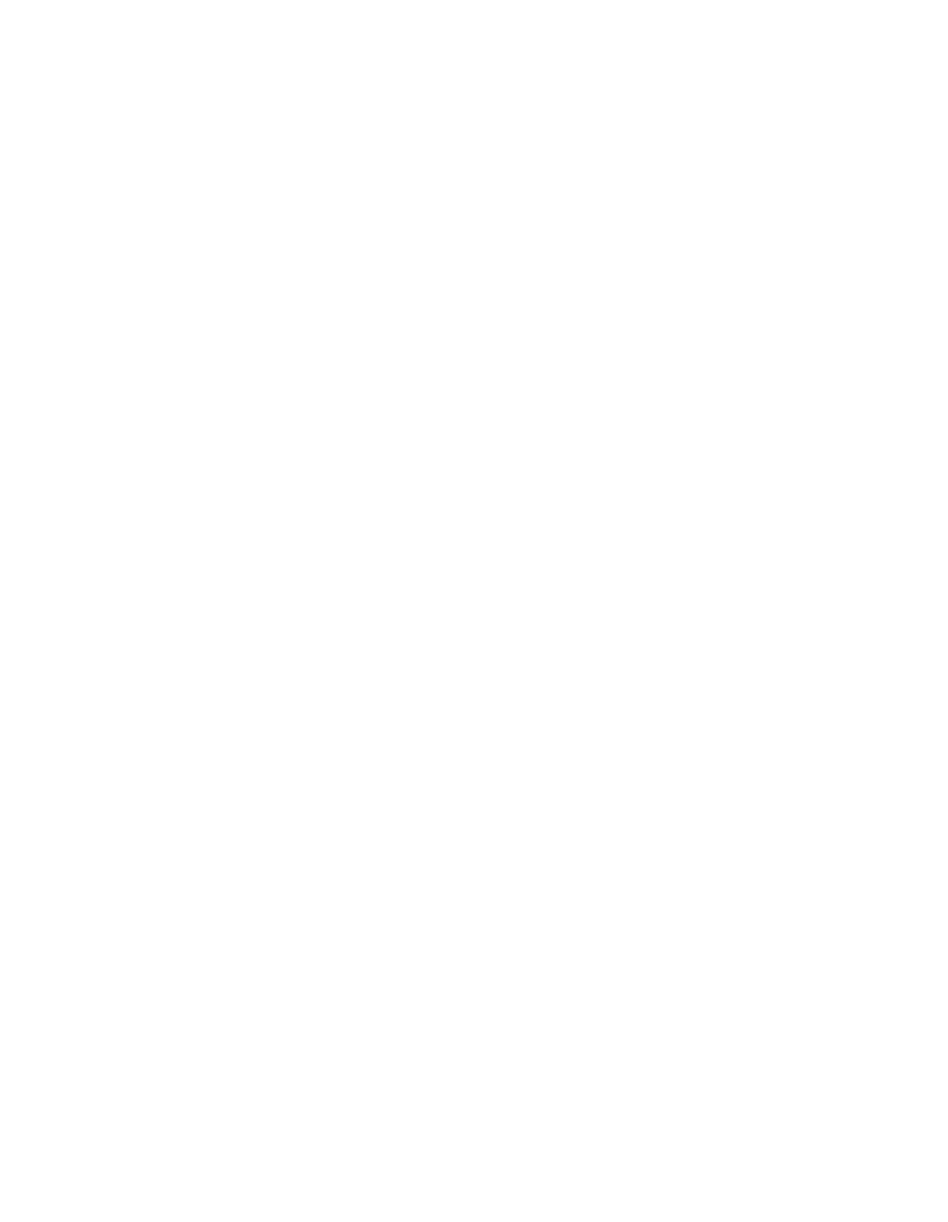
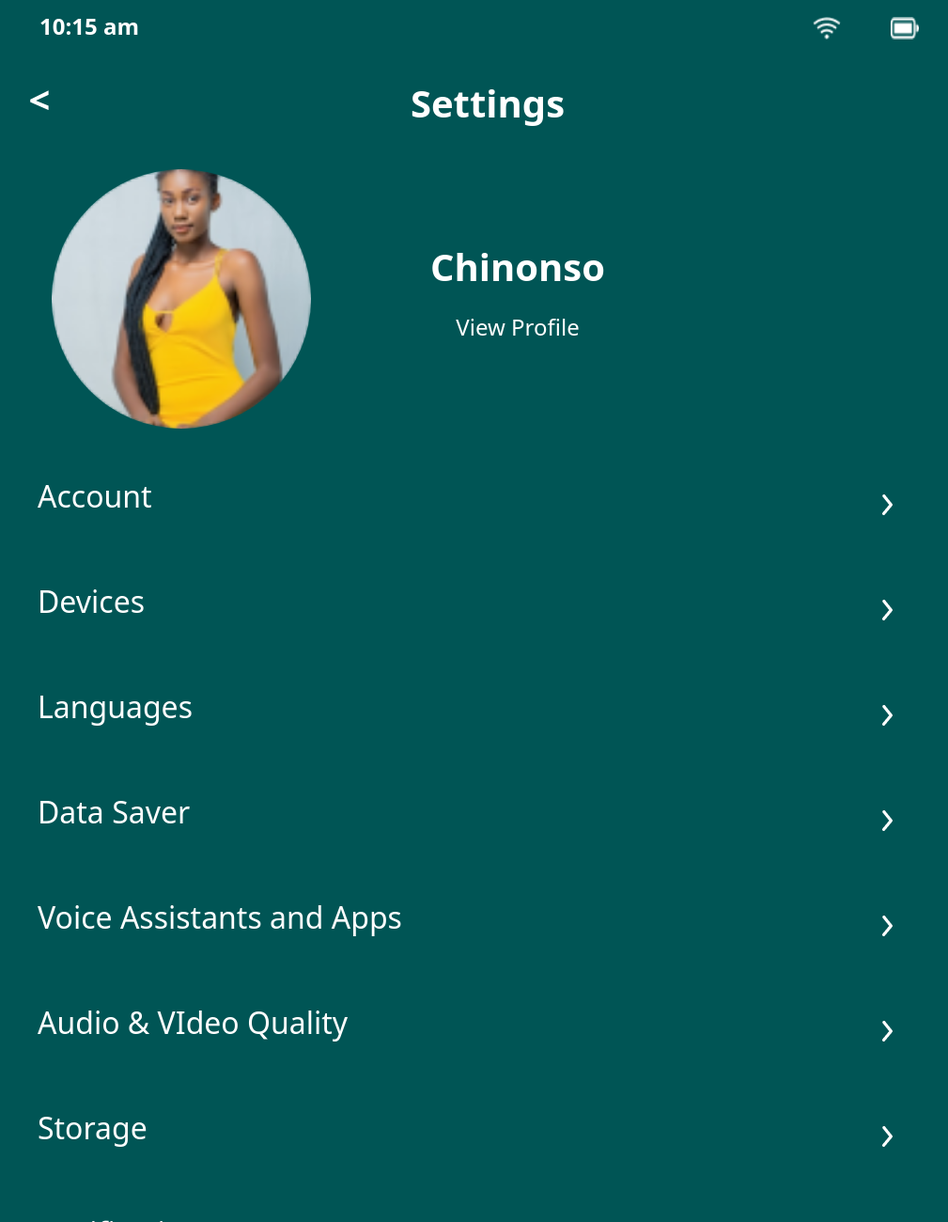
Before and after one commit to Mackenzie-OO7/Music-Site, a plain HTML site: page settings.html in a window 1280 px wide. Shown: the top 1300 px of the page at 94% size, without its empty margins (145-1154 px from the left). Before the commit the page ends 800 px from the top, so only its background shows below. Drawn offline with nearby package versions, Linux system fonts and the light colour scheme.

Commit message:
added new pages

```diff
--- a/now_playing.html
+++ b/now_playing.html
@@ -0,0 +1,99 @@
+<!DOCTYPE html>
+<html lang="en">
+<head>
+    <meta charset="UTF-8">
+    <meta http-equiv="X-UA-Compatible" content="IE=edge">
+    <meta name="viewport" content="width=device-width, initial-scale=1.0">
+    <title>Playlist</title>
+    <link rel="stylesheet" href="css/bootstrap.css">
+    <link rel="preconnect" href="https://fonts.googleapis.com">
+    <link rel="preconnect" href="https://fonts.gstatic.com" crossorigin>
+    <link rel="stylesheet" href="https://fonts.googleapis.com/css2?family=Libre+Baskerville:wght@400;700&display=swap">
+    <link rel="stylesheet" href="https://cdn.jsdelivr.net/npm/bootstrap-icons@1.8.2/font/bootstrap-icons.css">
+    <link rel="stylesheet" href="https://unpkg.com/aos@next/dist/aos.css">
+    <link rel="stylesheet" href="https://unpkg.com/swiper/swiper-bundle.min.css">
+    <script src="https://kit.fontawesome.com/d972efdfc6.js" crossorigin="anonymous"></script>
+</head>
+<body style="background-color:#005555; color: white !important;">
+    <section class="container">
+        <nav class= "navbar col-10 row mx-auto">
+            <div class="col-lg-2 ">
+                <p class="my-auto fs-4 fw-bold">10:15 am</p>
+            </div>
+            <div class="col-lg-2">
+              <div class="navbar-brand" href="#">
+                 <img src="img/Vector (7).png" alt="Logo" width="30" height="24" class="ms-5">
+                 <img src="img/Vector (8).png" alt="Logo" width="30" height="24" class="ms-5">
+              </div>
+            </div>
+        </nav>
+
+        <section id="body" class="container">
+            <div id="" class="text-dark col-10 mx-auto">
+                <div class="">
+                    <div class="d-flex row align-items-center">
+                        <span class="my-auto text-white fs-1 align-items-center fw-bold col-lg-2"><</span>
+                    </div>
+                </div>
+                <div class=" d-flex justify-content-center mx-auto">
+                    <img src="img/Rectangle 4.png" class="w-50">
+                </div>
+                <div class="d-flex justify-content-between mt-5 align-items-center mx-auto">
+                    <p class="fs-2 fw-bold text-white">Beggie Beggie</p>
+                    <div class="">
+                        <img src="img/Vector (4).png">
+                    </div>
+                </div>
+                <p class="fs-3 text-white mb-5">Ayra Starr</p>
+                <div class="progress bg-dark mb-3">
+                    <div class="progress-bar bg-white" style="width:60%">
+                    </div>
+                </div>
+                <div class="d-flex justify-content-between mb-5">
+                    <p class="fs-5 text-white">2:15</p>
+                    <p class="fs-5 text-white">3:45</p>
+                </div>
+            <div class="d-flex justify-content-around align-items-center mb-5 col-lg-8 mx-auto">
+                <div class="">
+                    <img src="img/Vector (5).png">
+                </div>
+                <div class="">
+                    <img src="img/Vector (6).png">
+                </div>
+                <div class="">
+                    <img src="img/Vector (9).png">
+                </div>
+            </div>
+            <div class="d-flex justify-content-between my-5">
+                <div>
+                    <img src="img/repeat-icon.png">
+                </div>
+                <div>
+                    <img src="img/shuffle-icon.png">
+                </div>
+        </div>
+        </section>
+        <footer>
+            <section id="footer-container">
+                <nav class="navbar fixed-bottom bg-light col-12 row mx-auto" style="border: 1px solid #005556;">
+                    <div class="container row justify-content-evenly ms-lg-5">
+                        <div class="col-lg-2">
+                            <img src="img/clarity_home-line.png" alt="" width="30" height="30" class="">
+                        </div>
+                        <div class="col-lg-2">
+                            <img src="img/iconoir_playlist-play.png" alt="" width="30" height="30" class="">
+                        </div>
+                        <div class="col-lg-2">
+                            <img src="img/clarity_search-line.png" alt="" width="30" height="30" class="">
+                        </div>
+                        <div class="col-lg-2">
+                            <img src="img/carbon_settings.png" alt="" width="30" height="30" class="">
+                        </div>
+                    </div>
+                  </nav>
+            </section>
+        </footer>
+
+    </section>
+</body>
+</html>
--- a/settings.html
+++ b/settings.html
@@ -0,0 +1,109 @@
+<!DOCTYPE html>
+<html lang="en">
+<head>
+    <meta charset="UTF-8">
+    <meta http-equiv="X-UA-Compatible" content="IE=edge">
+    <meta name="viewport" content="width=device-width, initial-scale=1.0">
+    <title>Discover New Songs</title>
+    <link rel="stylesheet" href="css/bootstrap.css">
+    <link rel="preconnect" href="https://fonts.googleapis.com">
+    <link rel="preconnect" href="https://fonts.gstatic.com" crossorigin>
+    <link rel="stylesheet" href="https://fonts.googleapis.com/css2?family=Libre+Baskerville:wght@400;700&display=swap">
+    <link rel="stylesheet" href="https://cdn.jsdelivr.net/npm/bootstrap-icons@1.8.2/font/bootstrap-icons.css">
+    <link rel="stylesheet" href="https://unpkg.com/aos@next/dist/aos.css">
+    <link rel="stylesheet" href="https://unpkg.com/swiper/swiper-bundle.min.css">
+    <script src="https://kit.fontawesome.com/d972efdfc6.js" crossorigin="anonymous"></script>
+</head>
+<body style="background-color: #005555; color: white !important;">
+    <section class="container">
+        <nav class= "navbar col-10 row mx-auto">
+            <div class="col-lg-2 ">
+                <p class="my-auto fs-4 fw-bold">10:15 am</p>
+            </div>
+            <div class="col-lg-2">
+              <div class="navbar-brand" href="#">
+                 <img src="img/Vector (7).png" alt="Logo" width="30" height="24" class="ms-5">
+                 <img src="img/Vector (8).png" alt="Logo" width="30" height="24" class="ms-5">
+              </div>
+            </div>
+        </nav>
+
+        <section id="body" class="container">
+            <div id="" class="text-white">
+                <div class="">
+                    <div class="d-flex row align-items-center text-white col-11 mx-auto">
+                        <span class="my-auto ms-4 fs-1 align-items-center fw-bold col-lg-2"><</span>
+                        <p class="text-center fs-1 fw-bold col-lg-8 pt-4">Settings</p>
+                    </div>
+                    <div class="row col-11 mx-auto d-flex align-items-center mt-4">
+                        <div class="col-lg-1 img-div ms-5 my-auto" style="width: 300px !important;">
+                            <img class="testimonial-image" src="img/Ellipse 12.png" alt="lady-profile" style="width: 100%; border-radius: 50%;">
+                        </div>
+                        <div class="col-lg-5 text-white text-center">
+                            <p class="fw-bold fs-1">Chinonso</p>
+                            <p class="fs-4">View Profile</p>
+                        </div>
+                    </div>
+                </div>
+                <div class="d-flex justify-content-between col-10 mt-5 align-items-center mx-auto">
+                    <p class="fs-2 text-white">Account</p>
+                    <div class="">
+                        <img src="img/vector2.png">
+                    </div>
+                </div>
+                <div class="d-flex justify-content-between col-10 mt-5 align-items-center mx-auto">
+                    <p class="fs-2 text-white">Devices</p>
+                    <div class="">
+                        <img src="img/vector2.png">
+                    </div>
+                </div>
+                <div class="d-flex justify-content-between col-10 mt-5 align-items-center mx-auto">
+                    <p class="fs-2 text-white">Languages</p>
+                    <div class="">
+                        <img src="img/vector2.png">
+                    </div>
+                </div>
+                <div class="d-flex justify-content-between col-10 mt-5 align-items-center mx-auto">
+                    <p class="fs-2 text-white">Data Saver</p>
+                    <div class="">
+                        <img src="img/vector2.png">
+                    </div>
+                </div>
+                <div class="d-flex justify-content-between col-10 mt-5 align-items-center mx-auto">
+                    <p class="fs-2 text-white">Voice Assistants and Apps</p>
+                    <div class="">
+                        <img src="img/vector2.png">
+                    </div>
+                </div>
+                <div class="d-flex justify-content-between col-10 mt-5 align-items-center mx-auto">
+                    <p class="fs-2 text-white">Audio & VIdeo Quality</p>
+                    <div class="">
+                        <img src="img/vector2.png">
+                    </div>
+                </div>
+                <div class="d-flex justify-content-between col-10 mt-5 align-items-center mx-auto">
+                    <p class="fs-2 text-white">Storage</p>
+                    <div class="">
+                        <img src="img/vector2.png">
+                    </div>
+                </div>
+                <div class="d-flex justify-content-between col-10 mt-5 align-items-center mx-auto">
+                    <p class="fs-2 text-white">Notifications</p>
+                    <div class="">
+                        <img src="img/vector2.png">
+                    </div>
+                </div>
+                <div class="d-flex justify-content-between col-10 mt-5 align-items-center mx-auto">
+                    <p class="fs-2 text-white">About</p>
+                    <div class="">
+                        <img src="img/vector2.png">
+                    </div>
+                </div>
+                <div class="d-flex justify-content-center align-items-center mt-5">
+                    <button class="btn btn-white fw-bold bg-white py-lg-2 px-lg-4">Log Out</button>
+                </div>
+            </div>
+        </section>
+
+</body>
+</html>
```
Also changed, not shown: discover.html (+4 -4 lines), img/Vector (4).png (added), img/Vector (5).png (added), img/Vector (6).png (added), img/Vector (7).png (added), img/Vector (8).png (added), img/Vector (9).png (added), img/repeat-icon.png (added), img/shuffle-icon.png (added), img/vector2.png (added).
